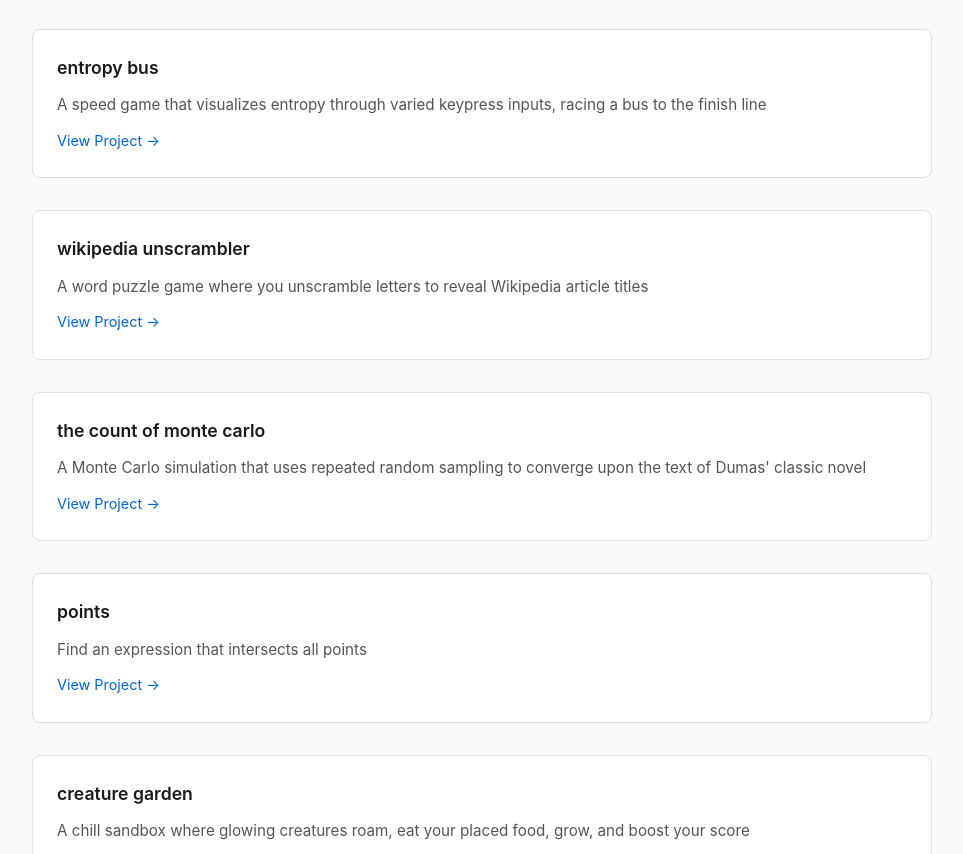
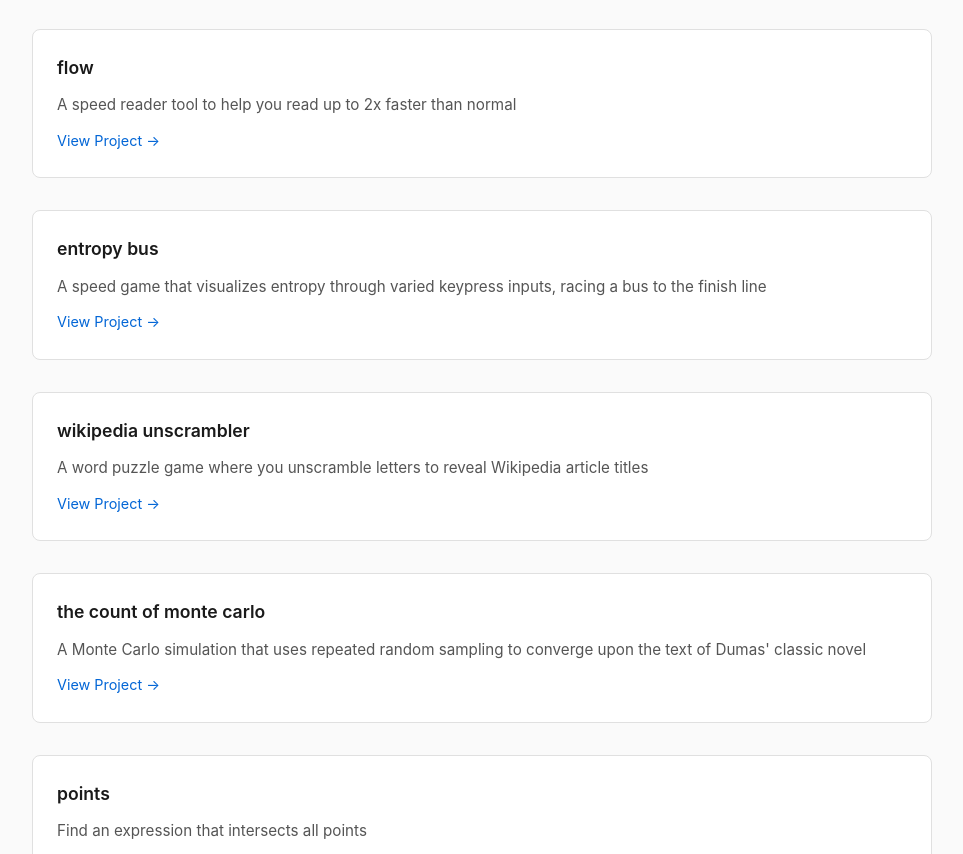
Before and after one commit to sean-reid/sean-reid.github.io, a plain HTML site: page index.html in a window 1280 px wide. Shown: the part 1617-2471 px from the top of the page, without its empty margins (158-1121 px from the left). Drawn offline with Linux system fonts and the light colour scheme.

Commit message:
Add 'flow' project section to index.html
Added a new project section for 'flow' with a description and link.

```diff
--- a/index.html
+++ b/index.html
@@ -246,6 +246,12 @@
                 </div>
 
                 <div class="project">
+                    <div class="project-name">flow</div>
+                    <p class="project-desc">A speed reader tool to help you read up to 2x faster than normal</p>
+                    <a href="https://sean-reid.github.io/flow/" class="project-link">View Project →</a>
+                </div>
+
+                <div class="project">
                     <div class="project-name">entropy bus</div>
                     <p class="project-desc">A speed game that visualizes entropy through varied keypress inputs, racing a bus to the finish line</p>
                     <a href="https://sean-reid.github.io/entropy-bus/" class="project-link">View Project →</a>
```
